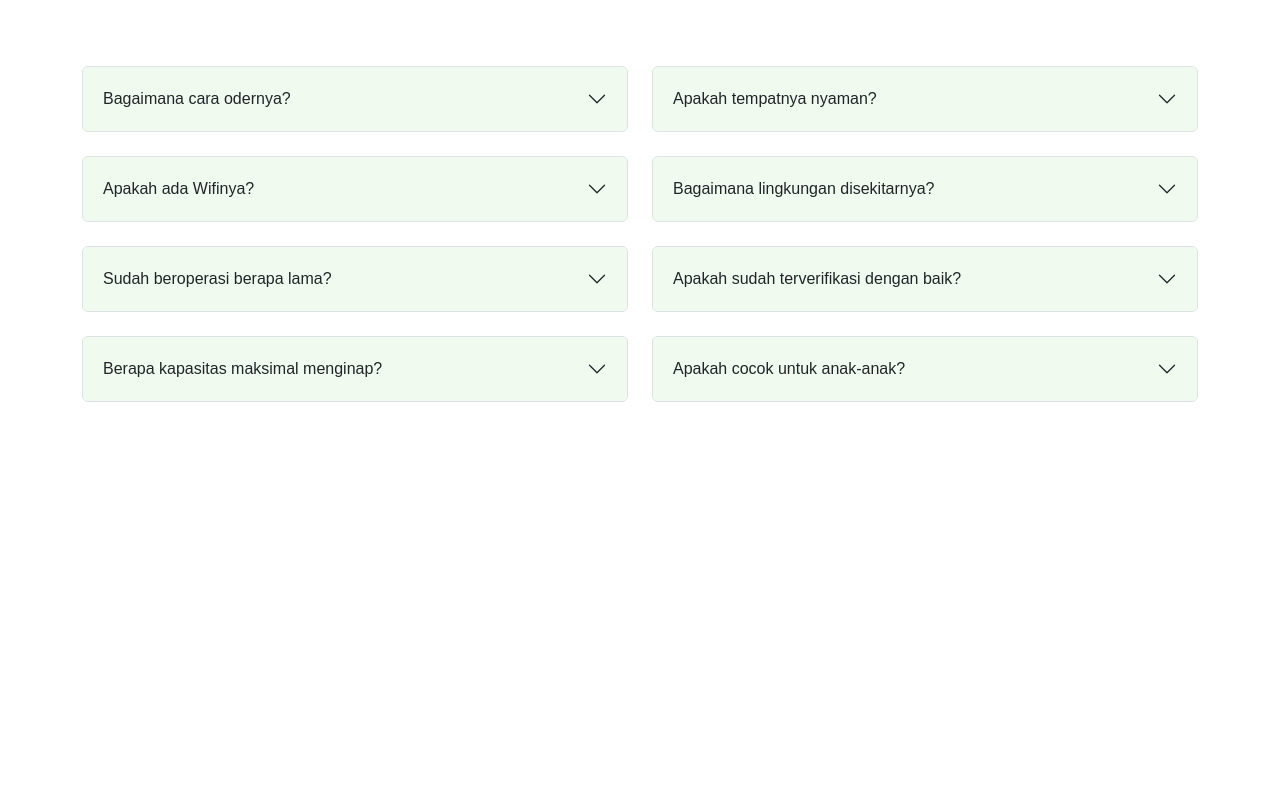
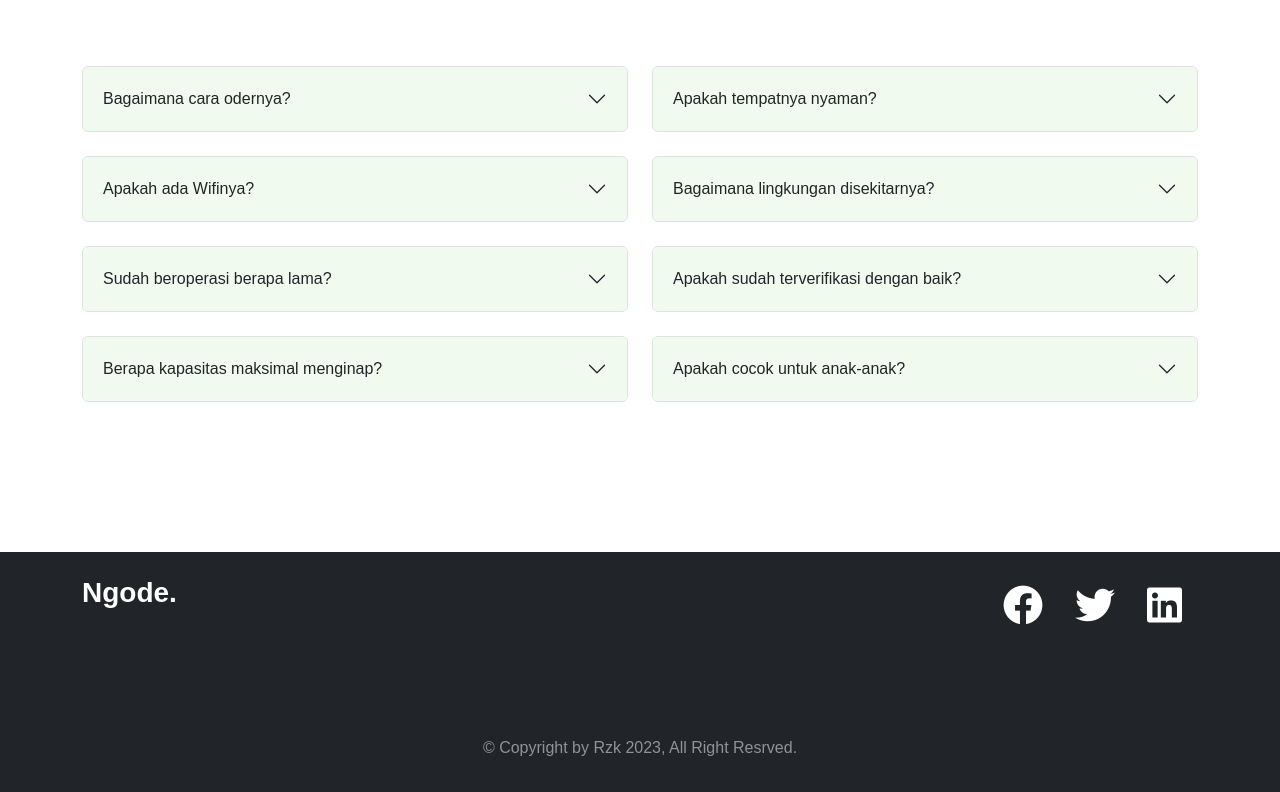
Before and after one commit to fauzarizky2/react-website, a React (Vite) app: page / in a window 1280 px wide. Shown: the part 2630-3422 px from the top of the page. Before the commit the page ends 3182 px from the top, so only its background shows below. Built offline with nearby package versions, Linux system fonts and the light colour scheme.

Commit message:
Make Footer component

```diff
--- a/src/components/FooterComp.jsx
+++ b/src/components/FooterComp.jsx
@@ -1,5 +1,27 @@
+import { Container, Row, Col } from "react-bootstrap";
+
 function FooterComp() {
-
+  return (
+    <div className="footer pb-3 pt-4">
+      <Container>
+        <Row>
+          <Col>
+            <h3 className="fw-bold text-white">Ngode.</h3>
+          </Col>
+          <Col className="text-white fs-1 text-end">
+          <i class="fa-brands fa-facebook mx-lg-3 mx-2"></i>
+          <i class="fa-brands fa-twitter mx-lg-3 mx-2"></i>
+          <i class="fa-brands fa-linkedin mx-lg-3 mx-2"></i>
+          </Col>
+        </Row>
+        <Row>
+            <Col>
+            <p className="text-center text-white-50">&copy; Copyright by Rzk 2023, All Right Resrved.</p>
+            </Col>
+        </Row>
+      </Container>
+    </div>
+  );
 }
 
-export default FooterComp
+export default FooterComp;
--- a/src/css/main.css
+++ b/src/css/main.css
@@ -63,3 +63,11 @@
     padding-top: 100px;
   }
 }
+
+.footer {
+  background-color: #212529;
+}
+
+.footer .row:nth-child(2) {
+  padding-top: 100px;
+}
```
